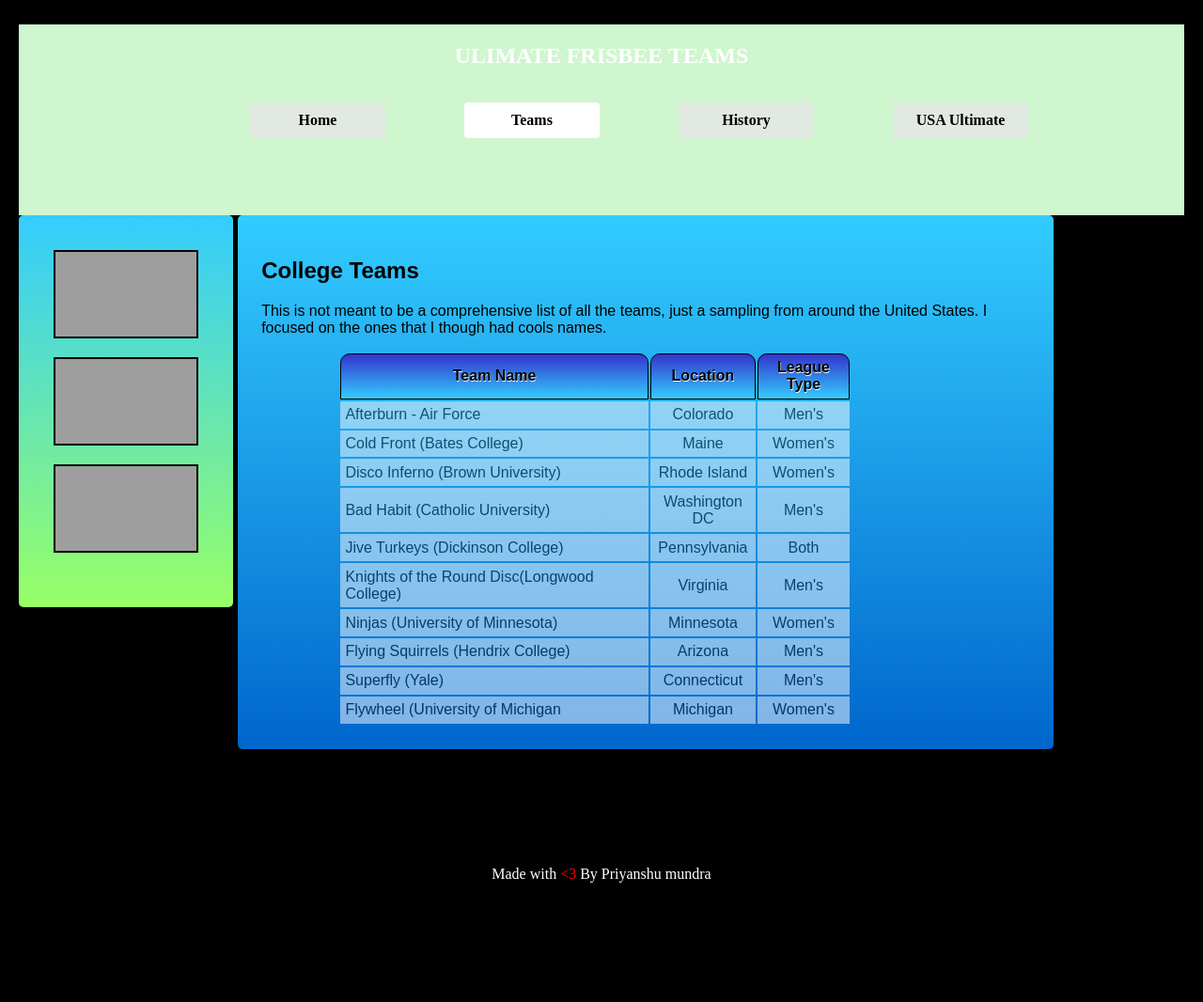
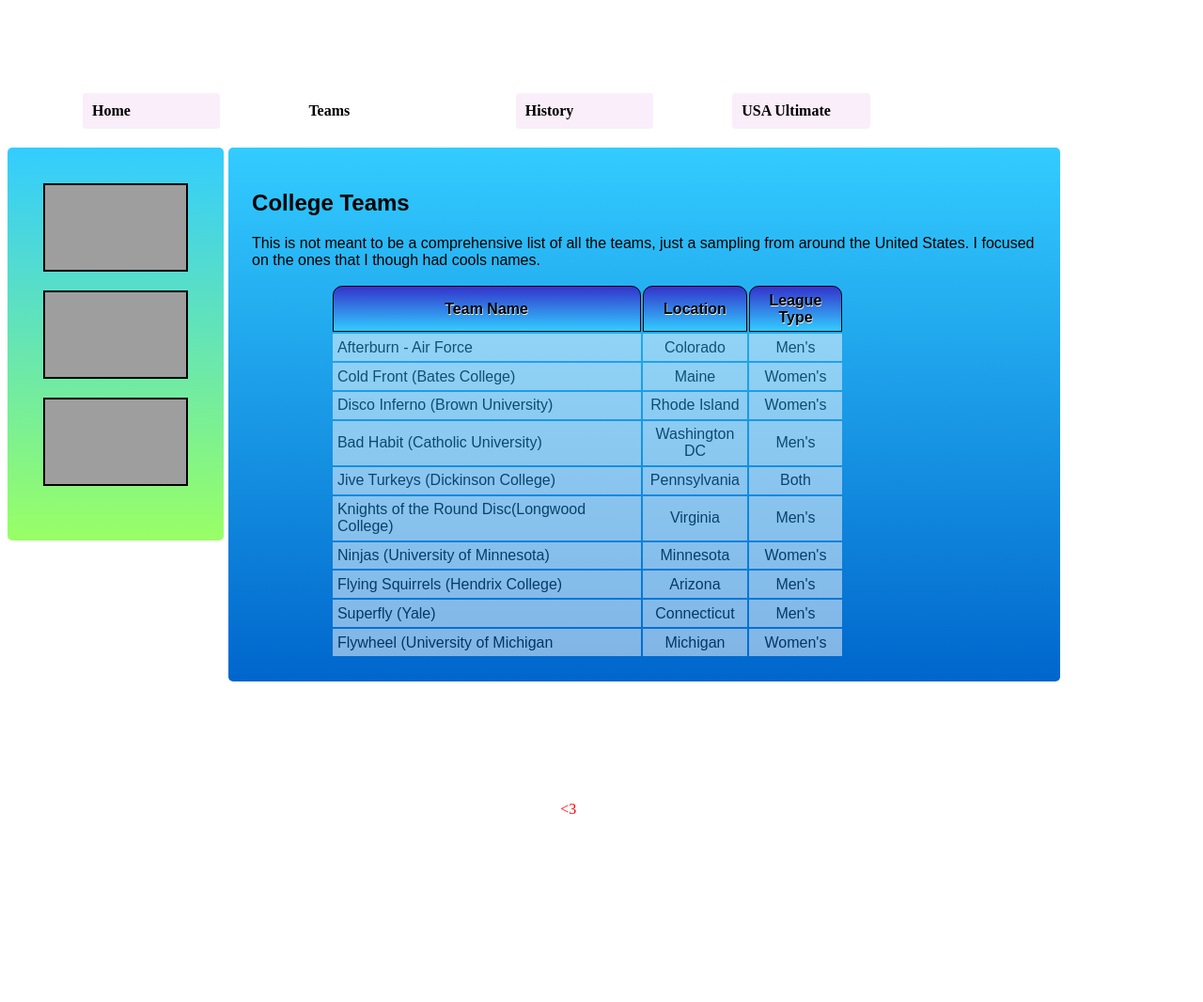
Before and after one commit to Spyder15/Frisbee, a plain HTML site: page teams.html in a window 1280 px wide. Shown: the whole page at 94% size. After the commit the page ends 1004 px from the top, so only its background shows below. Drawn offline with Linux system fonts and the light colour scheme; grey boxes are pictures that could not be loaded.

Commit message:
Deleting

```diff
--- a/css/hw1.css
+++ b/css/hw1.css
@@ -1,22 +1,4 @@
-body{
-    margin: 5px;
-    padding :5px 15px;
-    background: black;
 
-}
-
-
-header{
-    background: #cff6cf;
-    text-align: center;
-    background-image: url(flywheel.jpg) ;
-    background-size: cover;
-    height :200%;
-    padding-bottom: 5%;
-    display: block;
-
-
-}
 
 
 h1{
```
